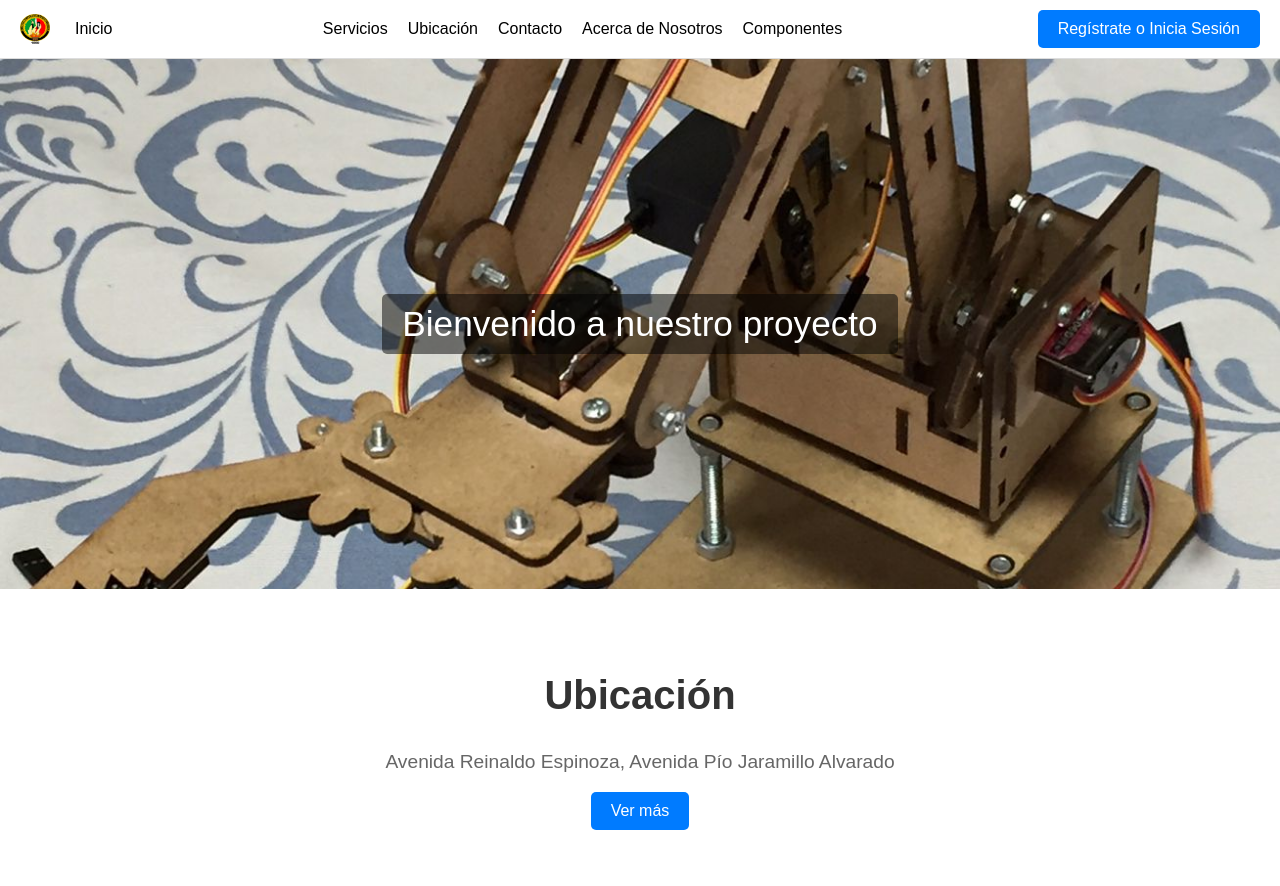
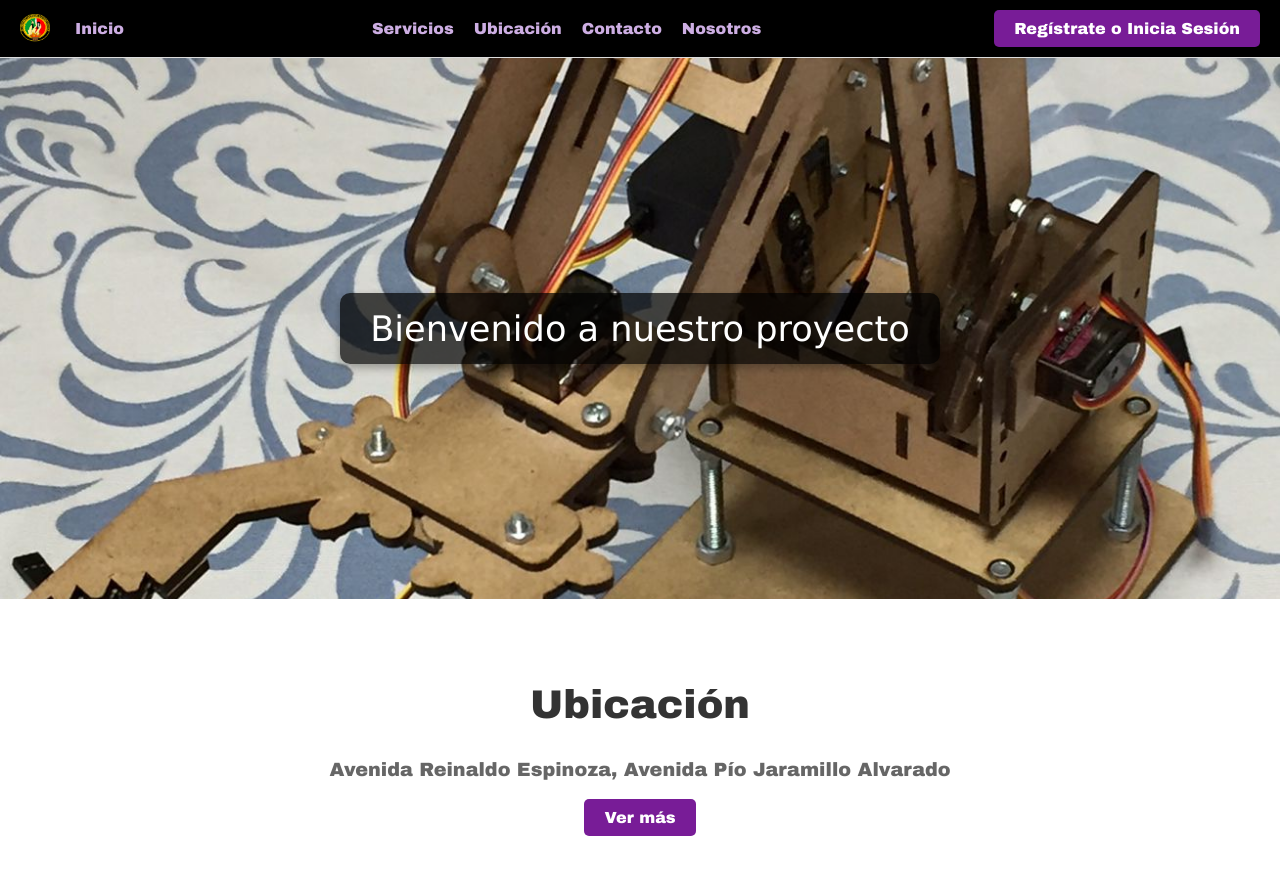
Before and after one commit to Nikooll/pis_prueba, a Django app: template PIS/PIS/PIS/templates/index.html in a window 1280 px wide. Before the commit the page ends 830 px from the top, so only its background shows below. Run offline with Django 5.2, Linux system fonts and the light colour scheme; the template is opened without the code that fills it, so the values that code supplies are empty.

Commit message:
Update code

```diff
--- a/PIS/PIS/PIS/templates/index.html
+++ b/PIS/PIS/PIS/templates/index.html
@@ -6,13 +6,13 @@
     <title>TeleRobot Grupo nomeacuerdo</title>
     <style>
         body {
-            font-family: Arial, sans-serif;
+            font-family: "Arial Black";
             margin: 0;
             padding: 0;
         }
 
         .navbar {
-            background-color: #ffffff;
+            background-color: #000000;
             padding: 10px 20px;
             display: flex;
             align-items: center;
@@ -20,15 +20,14 @@
             border-bottom: 1px solid #ddd;
         }
 
-
         .navbar a {
-            color: #000;
+            color: #cdaee3;
             text-decoration: none;
             padding: 0 15px;
         }
 
         .navbar a:hover {
-            color: #007BFF;
+            color: #ffffff;
         }
 
         .navbar .logo {
@@ -52,28 +51,37 @@
         }
 
         .navbar .login {
-            background-color: #007BFF;
-            color: #fff;
+            background-color: #781c97;
+            color: #ffffff;
             padding: 10px 20px;
             border-radius: 5px;
             text-decoration: none;
+            transition: background-color 0.3s;
+        }
+
+        .navbar .login:hover {
+            background-color: #db1ee4;
+            color: #ffffff; /* Mantener el color del texto en blanco */
         }
 
         .header {
             text-align: center;
             padding: 200px 20px;
-            background: url('BrazoComp.jpeg') no-repeat center center;
+            background: url('BrazoComp.jpeg') no-repeat center center fixed;
             background-size: cover;
             position: relative;
+            overflow: hidden;
         }
 
         .header p {
             font-size: 2.2em;
+            font-family: "Lucida Grande";
             color: #ffffff;
-            background-color: rgba(0, 0, 0, 0.5);
+            background-color: rgba(0, 0, 0, 0.7);
             display: inline-block;
-            padding: 10px 20px;
-            border-radius: 5px;
+            padding: 15px 30px;
+            border-radius: 10px;
+            box-shadow: 0 4px 8px rgba(0, 0, 0, 0.3);
         }
 
         .location-container {
@@ -114,17 +122,19 @@
         }
 
         .location-container button {
-            background-color: #007BFF;
+            background-color: #781c97;
             color: white;
             padding: 10px 20px;
             border: none;
             border-radius: 5px;
             cursor: pointer;
             font-size: 1em;
+            transition: background-color 0.3s;
+            font-family: "Arial Black"; /* Añadir el estilo de fuente */
         }
 
         .location-container button:hover {
-            background-color: #0056b3;
+            background-color: #db1ee4;
         }
 
         .modal {
@@ -168,6 +178,7 @@
             text-decoration: none;
             cursor: pointer;
         }
+
     </style>
     <script>
         function toggleLocationDetails() {
@@ -194,6 +205,16 @@
         function closeAboutModal() {
             document.getElementById('aboutModal').style.display = 'none';
         }
+
+        // Desplazamiento suave
+        document.querySelectorAll('a[href^="#"]').forEach(anchor => {
+            anchor.addEventListener('click', function (e) {
+                e.preventDefault();
+                document.querySelector(this.getAttribute('href')).scrollIntoView({
+                    behavior: 'smooth'
+                });
+            });
+        });
     </script>
 </head>
 <body>
@@ -207,8 +228,7 @@
             <a href="#">Servicios</a>
             <a href="#ubicacion">Ubicación</a>
             <a href="#" onclick="openContactModal()">Contacto</a>
-            <a href="#" onclick="openAboutModal()">Acerca de Nosotros</a>
-            <a href="componentes.html" target="_blank">Componentes</a>
+            <a href="#" onclick="openAboutModal()">Nosotros</a>
         </div>
         <a href="login.html" class="login">Regístrate o Inicia Sesión</a>
     </div>
```
Also changed, not shown: PIS/PIS/PIS/templates/login.html (+38 -14 lines), PIS/PIS/PIS/templates/registro.html (+36 -6 lines).
